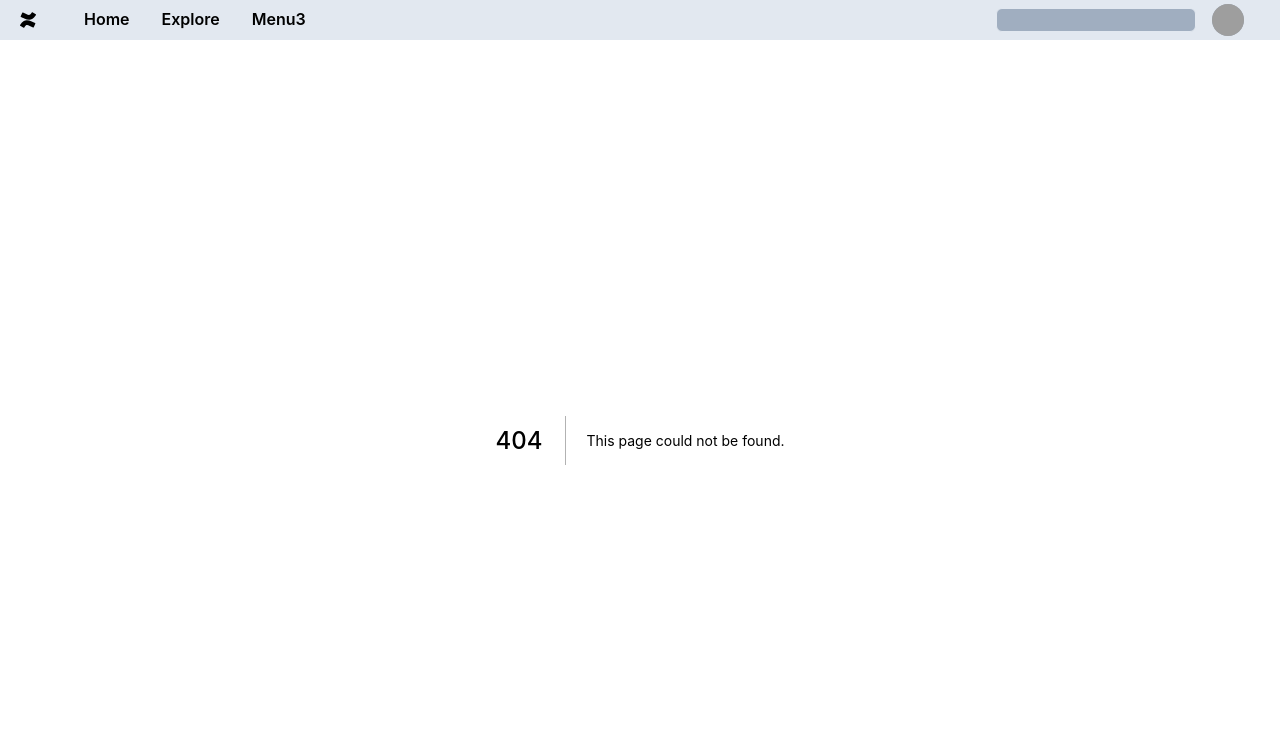
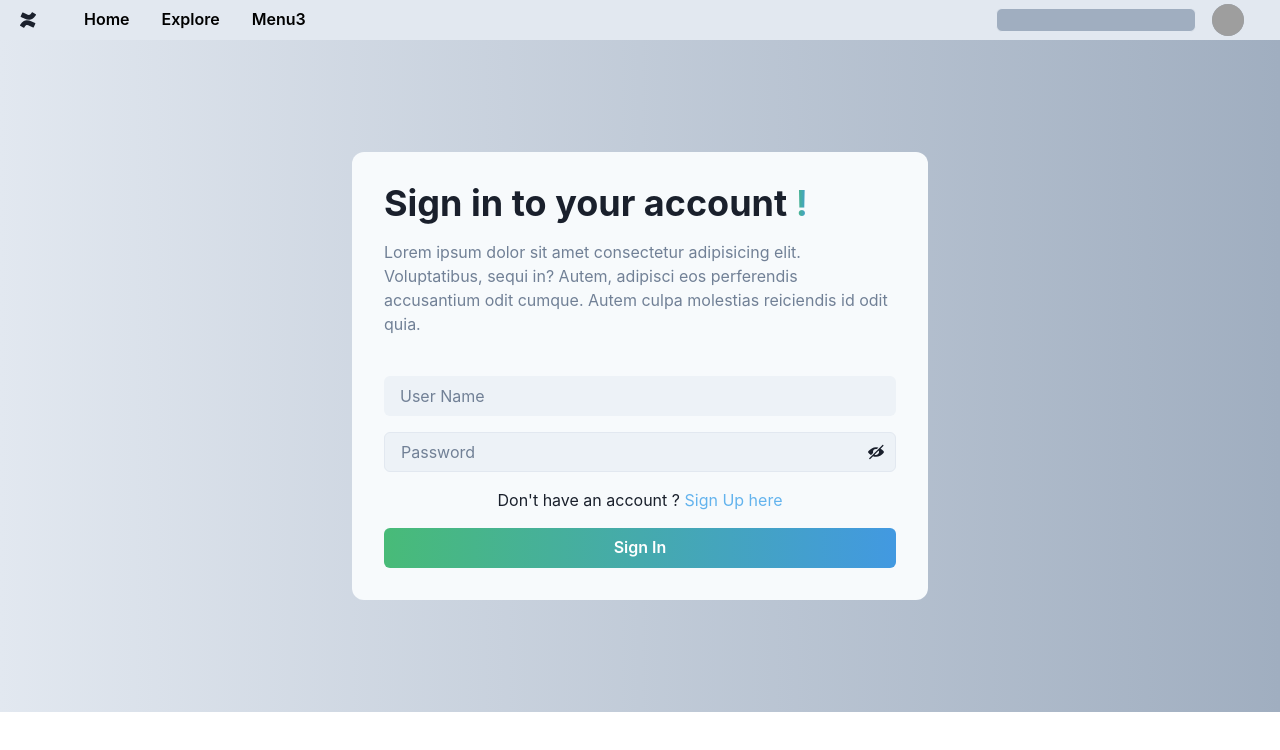
Before and after one commit to akimajid/Individual-Project-Next, a Next.js app: page /auth/login in a window 1280 px wide. Before the commit this address had no page. Shown: the top 750 px of the page. Built offline with nearby package versions, Linux system fonts and the light colour scheme; grey boxes are pictures that could not be loaded.

Commit message:
feat: added login page

```diff
--- /dev/null
+++ b/src/pages/auth/login.jsx
@@ -0,0 +1,105 @@
+import {
+    Box,
+    Stack,
+    Heading,
+    Input,
+    Text,
+    Button,
+    Link,
+    InputGroup,
+    InputRightElement,
+    Center
+  } from "@chakra-ui/react";
+import { ViewIcon, ViewOffIcon } from "@chakra-ui/icons"
+import { useState } from "react"
+
+
+
+const Login = () => {
+    const [showPassword, setShowPassword] = useState(false)
+
+    return (
+        <Center bgGradient="linear(to-r, gray.200, gray.400)" position="flex" >
+            <Box width="xl" margin="28" >
+            <Stack bg="gray.50" rounded="xl" p={{ base: 4, sm: 6, md: 8 }}>
+          <Stack spacing="4" marginBottom={8}>
+            <Heading
+              color="gray.800"
+              lineHeight={1.1}
+              fontSize={{ base: "2xl", sm: "3xl", md: "4xl" }}
+            >
+              <Text as="span">Sign in to your account </Text>
+              <Text
+                as="span"
+                bgGradient="linear(to-r, green.400, blue.400)"
+                bgClip="text"
+              >
+                !
+              </Text>
+            </Heading>
+            <Text color="gray.500" fontSize={{ base: "sm", sm: "md" }}>
+              Lorem ipsum dolor sit amet consectetur adipisicing elit.
+              Voluptatibus, sequi in? Autem, adipisci eos perferendis
+              accusantium odit cumque. Autem culpa molestias reiciendis id odit
+              quia.
+            </Text>
+          </Stack>
+          <Box as="form" mt={10}>
+            <Stack spacing={4}>
+              <Input
+                placeholder="User Name"
+                bg="gray.100"
+                border={0}
+                color="black"
+                _placeholder={{
+                  color: "gray.500",
+                }}
+              />
+              <InputGroup>
+              <Input
+                placeholder="Password"
+                bg="gray.100"
+                type={showPassword ? "text" : "password"}
+                _placeholder={{
+                  color: "gray.500",
+                }}
+              />
+              <InputRightElement h="full">
+                <Button
+                variant="ghost"
+                onClick={() => setShowPassword((showPassword) => !showPassword)}
+                > {showPassword ? <ViewIcon /> : <ViewOffIcon />}
+                </Button>
+              </InputRightElement>
+              </InputGroup>
+              <Text as="span" textAlign="center">
+                <Text as="span">Don't have an account ? {" "}</Text>
+                <Link
+                href="/"
+                 color="blue.300"
+                >
+                  Sign Up here
+                </Link>
+              </Text>
+              <Button
+                fontFamily="heading"
+                bg="gray.200"
+                color="white"
+                bgGradient="linear(to-r, green.400, blue.400)"
+                _hover={{
+                  bgGradient: "linear(to-r, green.400, blue.400)",
+                  boxShadow: "md",
+                  color: "black",
+                }}
+              >
+                Sign In
+              </Button>
+            </Stack>
+          </Box>
+        </Stack>
+            </Box>
+        </Center>
+    )
+}
+
+export default Login
```
